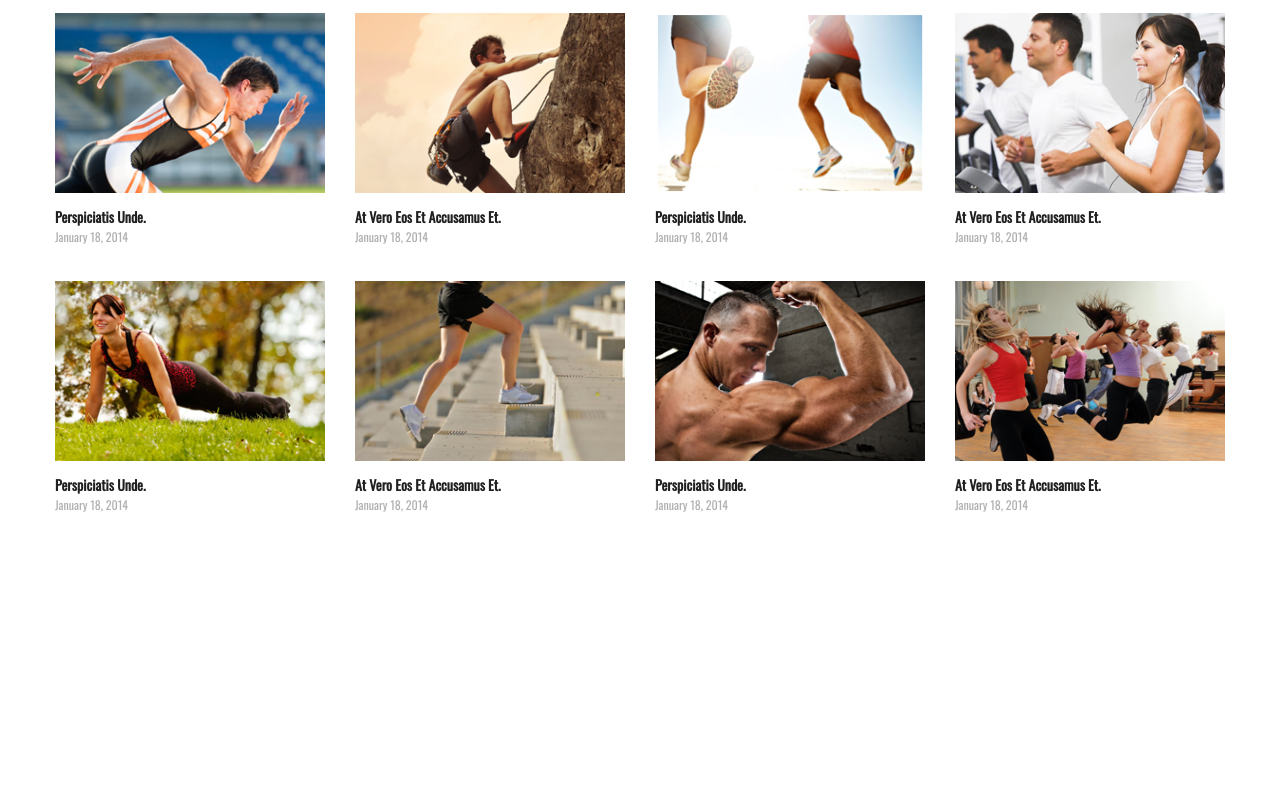
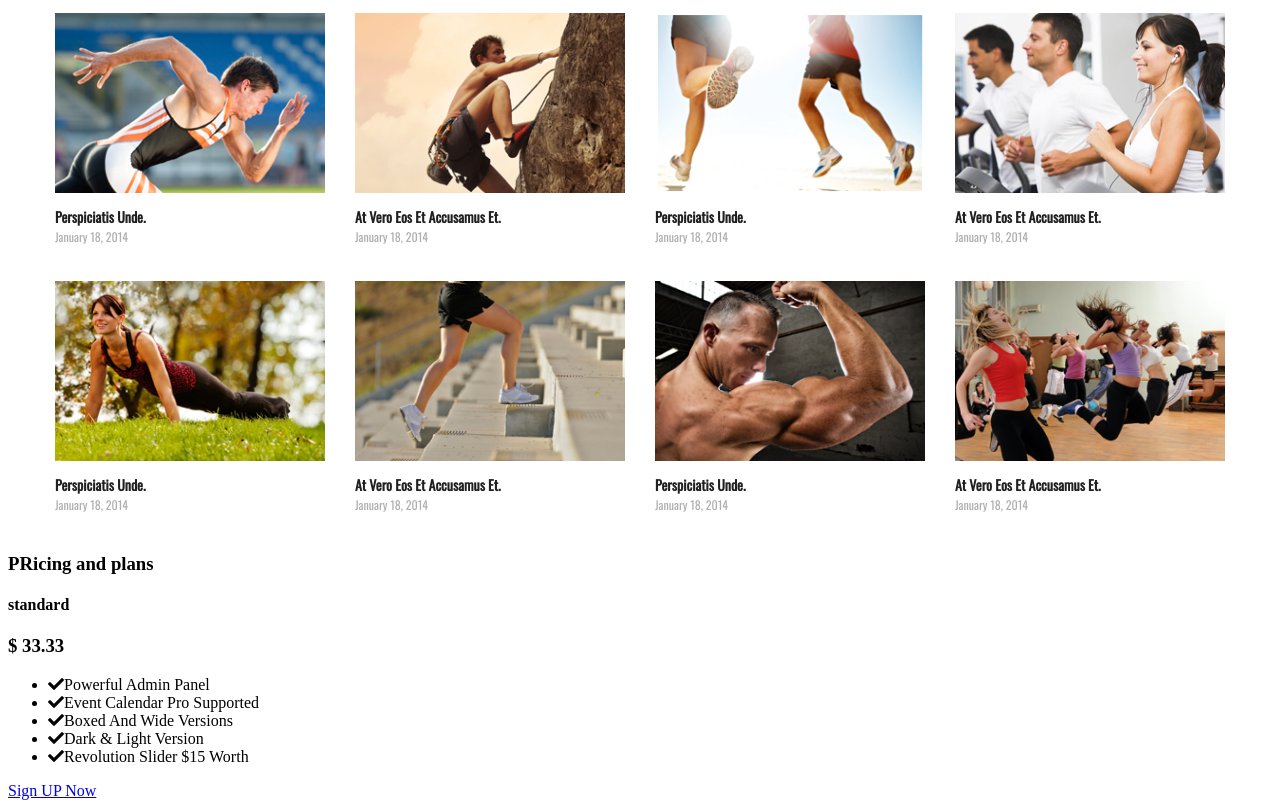
Before and after one commit to ghostrider070008/html5css3, a plain HTML site: page index.html in a window 1280 px wide. Shown: the part 3113-3913 px from the top of the page. Before the commit the page ends 3647 px from the top, so only its background shows below. Drawn offline with nearby package versions, Linux system fonts and the light colour scheme; a web font is replaced by a local one.

Commit message:
8 задание

```diff
--- /dev/null
+++ b/css/SCSS/styleSCCC.scss
@@ -0,0 +1,10 @@
+@mixin standartsize{
+  width: 100%;
+  height: 738px;
+}
+@mixin flexconteiner{
+  display: flex;
+}
+.price {
+  @include standartsize;
+}
--- a/index.html
+++ b/index.html
@@ -470,7 +470,29 @@
 
         </article>
     </section>
-
+    <section class="price">
+        <article class="priceart">
+            <h3 class="priceh3">
+                PRicing and plans
+            </h3>
+            <div class="conteinerprice">
+                <div class="priceprice">
+                    <h4 class="priceh4name">standard</h4>
+                    <h3 class="priceh3h3cena">
+                        &#36 33.33
+                    </h3>
+                    <ul>
+                        <li><i class="fas fa-check"></i>Powerful Admin Panel</li>
+                        <li><i class="fas fa-check"></i>Event Calendar Pro Supported</li>
+                        <li><i class="fas fa-check"></i>Boxed And Wide Versions</li>
+                        <li><i class="fas fa-check"></i>Dark & Light Version</li>
+                        <li><i class="fas fa-check"></i>Revolution Slider $15 Worth</li>
+                    </ul>
+                    <a href="#">Sign UP Now</a>
+                </div>
+            </div>
+        </article>
+    </section>
 
 </main>
 </body>
```
Also changed, not shown: packages/fontawesome-free-5.5.0-web/css/brands.css, packages/fontawesome-free-5.5.0-web/css/fontawesome.css, packages/fontawesome-free-5.5.0-web/css/regular.css, packages/fontawesome-free-5.5.0-web/css/solid.css, packages/fontawesome-free-5.5.0-web/css/v4-shims.css.
